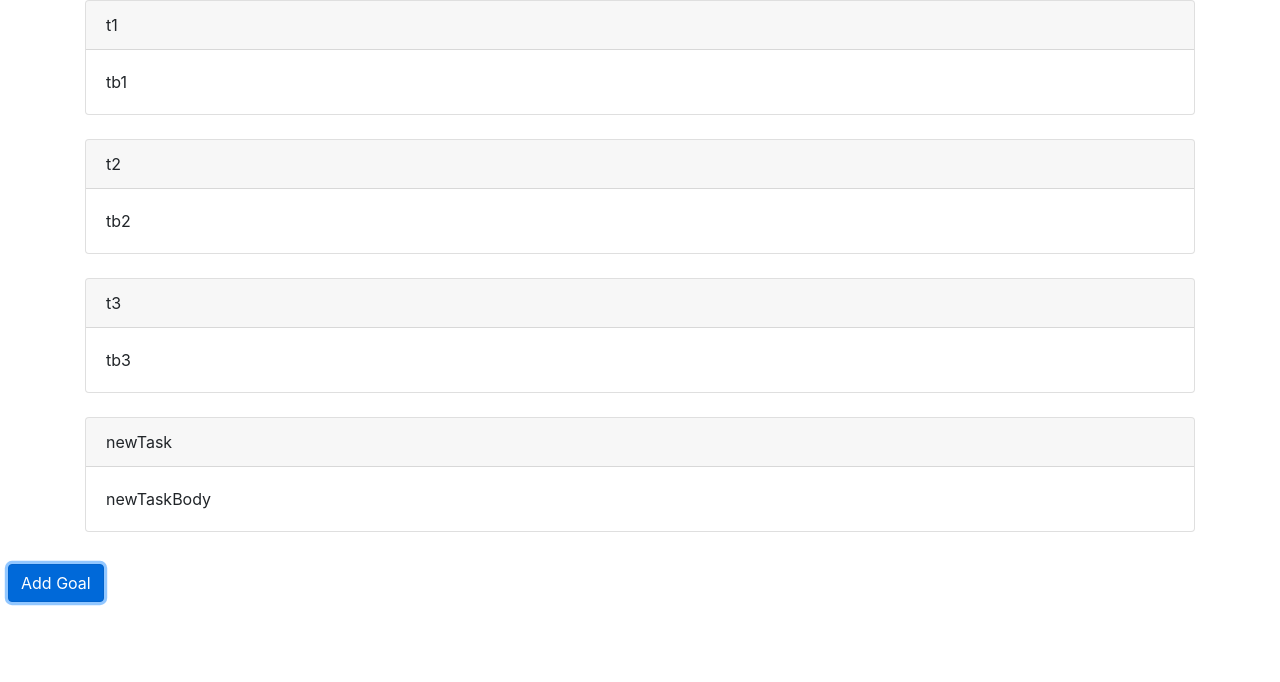
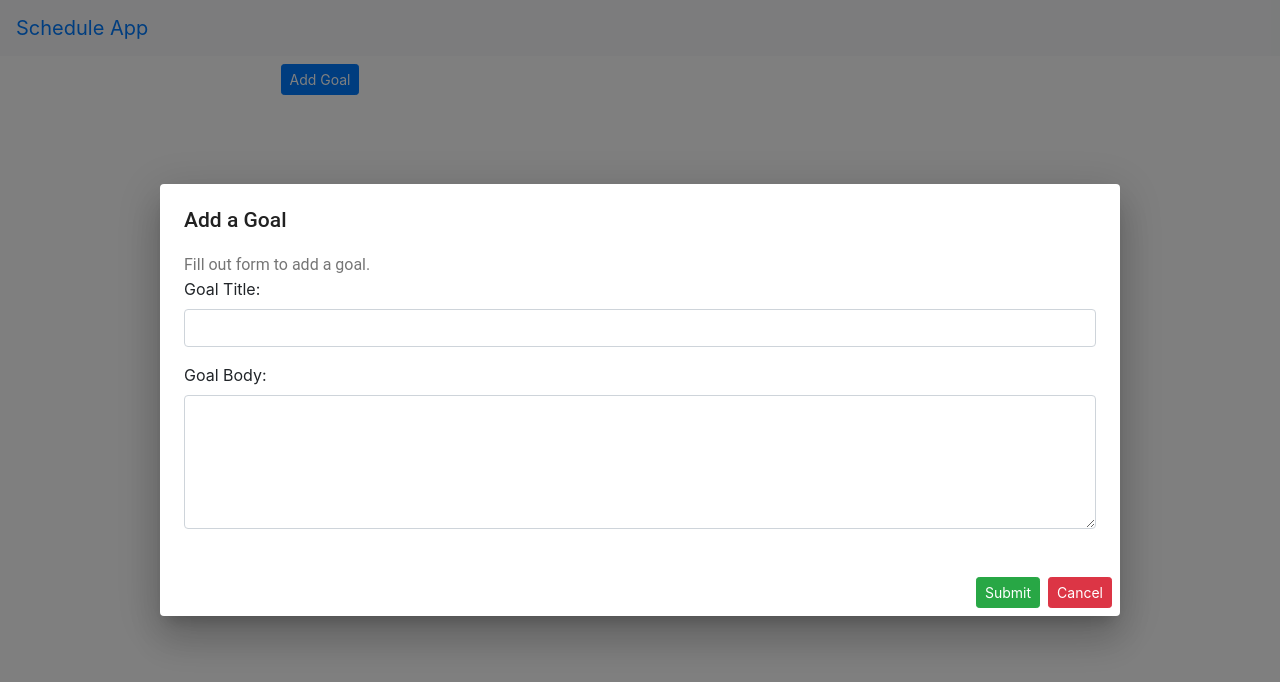
Before and after one commit to RowBowl/Taskster, a React (Create React App) app: page / in a window 1280 px wide. Both pictures are taken after a click on the button "Add Goal". Shown: the top 682 px of the page. Built offline with nearby package versions, Linux system fonts and the light colour scheme.

Commit message:
implementing add goal button and navigation bar

```diff
--- a/package.json
+++ b/package.json
@@ -3,9 +3,10 @@
   "version": "0.1.0",
   "private": true,
   "dependencies": {
+    "@material-ui/core": "^3.8.1",
     "react": "^16.7.0",
     "react-dom": "^16.7.0",
-    "react-scripts": "2.1.1"
+    "react-scripts": "^2.1.2"
   },
   "scripts": {
     "start": "react-scripts start",
--- a/src/App.js
+++ b/src/App.js
@@ -1,26 +1,49 @@
-import React, { Component } from 'react';
-import logo from './logo.svg';
-import './App.css';
+import React, { Component } from "react";
+//import logo from "./logo.svg";
+import "./App.css";
+import Goals from "./components/goals";
+import AddForm from "./components/addForm";
+import NavBar from "./components/navbar";
 
 class App extends Component {
+  state = {
+    isOpen: false
+  };
+
+  handleAdd = () => {
+    this.setState({ isOpen: true });
+  };
+
+  handleClose = () => {
+    this.setState({ isOpen: false });
+  };
+
   render() {
     return (
-      <div className="App">
-        <header className="App-header">
-          <img src={logo} className="App-logo" alt="logo" />
-          <p>
-            Edit <code>src/App.js</code> and save to reload.
-          </p>
-          <a
-            className="App-link"
-            href="https://reactjs.org"
-            target="_blank"
-            rel="noopener noreferrer"
-          >
-            Learn React
-          </a>
-        </header>
-      </div>
+      <React.Fragment>
+        <NavBar />
+        <div className="container-fluid">
+          <div className="App row">
+            <div className="col">
+              <Goals className="leftGoals" />
+              <button
+                className="btn btn-primary btn-sm m-2"
+                onClick={this.handleAdd}
+              >
+                Add Goal
+              </button>
+            </div>
+            <div className="col">
+              <Goals className="rightGoals" />
+            </div>
+          </div>
+        </div>
+
+        <AddForm
+          open={this.state.isOpen}
+          onFormClose={() => this.handleClose()}
+        />
+      </React.Fragment>
     );
   }
 }
--- /dev/null
+++ b/src/components/addForm.jsx
@@ -0,0 +1,67 @@
+import React, { Component } from "react";
+import Dialog from "@material-ui/core/Dialog";
+import DialogActions from "@material-ui/core/DialogActions";
+import DialogContent from "@material-ui/core/DialogContent";
+import DialogContentText from "@material-ui/core/DialogContentText";
+import DialogTitle from "@material-ui/core/DialogTitle";
+
+class AddForm extends Component {
+  /*state = {
+    open: this.props.open
+  };
+
+  handleOpen = () => {
+    this.setState({ open: true });
+  };
+
+  handleClose = () => {
+    this.setState({ open: false });
+  };
+  */
+  render() {
+    if (!this.props.open) {
+      return null;
+    }
+
+    return (
+      <Dialog
+        open={this.props.open}
+        onClose={() => this.props.onFormClose()}
+        aria-labelledby="form-dialog-title"
+        fullWidth={true}
+        maxWidth={"md"}
+      >
+        <DialogTitle id="form-dialog-title">Add a Goal</DialogTitle>
+
+        <DialogContent>
+          <DialogContentText>Fill out form to add a goal.</DialogContentText>
+
+          <div className="form-group">
+            <label htmlFor="goalTitle">Goal Title:</label>
+            <input type="text" className="form-control" id="goalTitle" />
+          </div>
+          <div className="form-group">
+            <label htmlFor="goalBody">Goal Body:</label>
+            <textarea className="form-control" rows="5" id="goalBody" />
+          </div>
+        </DialogContent>
+        <DialogActions>
+          <button
+            className="btn btn-success btn-sm"
+            onClick={() => this.props.onFormClose()}
+          >
+            Submit
+          </button>
+          <button
+            className="btn btn-danger btn-sm"
+            onClick={() => this.props.onFormClose()}
+          >
+            Cancel
+          </button>
+        </DialogActions>
+      </Dialog>
+    );
+  }
+}
+
+export default AddForm;
--- a/src/components/goal.jsx
+++ b/src/components/goal.jsx
@@ -3,7 +3,8 @@ import React, { Component } from "react";
 class Goal extends Component {
   state = {
     taskName: this.props.goal.taskName,
-    taskBody: this.props.goal.taskBody
+    taskBody: this.props.goal.taskBody,
+    isEditing: this.props.goal.isEditing
   };
 
   render() {
@@ -11,10 +12,8 @@ class Goal extends Component {
       <div className="container">
         <div className="card">
           <div className="card-header">
-            <div className="row">
-              <span className="taskBody col">{this.state.taskName}</span>
-              <div className="col" />
-            </div>
+            <span className="taskTitle">{this.state.taskName}</span>
+            <button className="btn btn-danger btn-sm deleteBtn">Delete</button>
           </div>
 
           <div className="card-body">{this.state.taskBody}</div>
--- a/src/components/goals.jsx
+++ b/src/components/goals.jsx
@@ -1,21 +1,12 @@
 import React, { Component } from "react";
 import Goal from "./goal";
+import AddForm from "./addForm";
 
 class Goals extends Component {
   state = {
-    goals: [
-      { id: 1, taskName: "t1", taskBody: "tb1" },
-      { id: 2, taskName: "t2", taskBody: "tb2" },
-      { id: 3, taskName: "t3", taskBody: "tb3" }
-    ]
+    currID: 0,
+    goals: []
   };
-
-  handleAdd() {
-    console.log(this);
-    const goals = this.state.goals;
-    goals.push({ id: 4, taskName: "newTask", taskBody: "newTaskBody" });
-    this.setState({ goals });
-  }
 
   render() {
     return (
@@ -23,13 +14,6 @@ class Goals extends Component {
         {this.state.goals.map(goal => (
           <Goal key={goal.id} goal={goal} />
         ))}
-
-        <button
-          onClick={this.handleAdd.bind(this)}
-          className="btn btn-primary btn-sn m-2"
-        >
-          Add Goal
-        </button>
       </React.Fragment>
     );
   }
--- /dev/null
+++ b/src/components/navbar.jsx
@@ -0,0 +1,16 @@
+import React, { Component } from "react";
+
+class NavBar extends Component {
+  state = {};
+  render() {
+    return (
+      <nav className="navbar navbar-expand-sm bg-light">
+        <a className="navbar-brand" href="#">
+          Schedule App
+        </a>
+      </nav>
+    );
+  }
+}
+
+export default NavBar;
--- a/src/index.css
+++ b/src/index.css
@@ -12,3 +12,7 @@ code {
   font-family: source-code-pro, Menlo, Monaco, Consolas, "Courier New",
     monospace;
 }
+
+.deleteBtn {
+  float: right;
+}
--- a/src/index.js
+++ b/src/index.js
@@ -4,9 +4,9 @@ import "./index.css";
 
 import * as serviceWorker from "./serviceWorker";
 import "bootstrap/dist/css/bootstrap.css";
-import Goals from "./components/goals";
+import App from "./App";
 
-ReactDOM.render(<Goals />, document.getElementById("root"));
+ReactDOM.render(<App />, document.getElementById("root"));
 
 // If you want your app to work offline and load faster, you can change
 // unregister() to register() below. Note this comes with some pitfalls.
```
Also changed, not shown: 1 other file (tests, documents, lock files or other folders).
